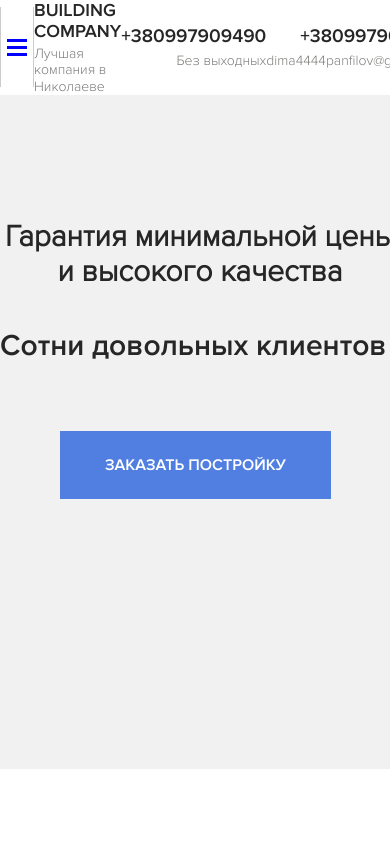
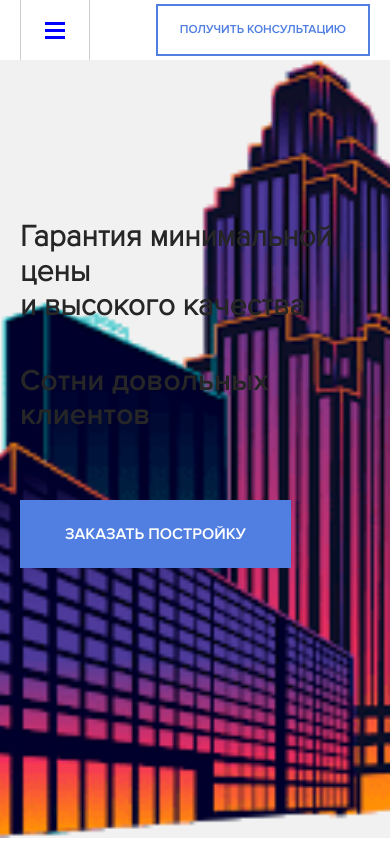
Before and after one commit to Jiraiya4/building_company_landing, a plain HTML site: page index.html in a window 390 px wide. Drawn offline with Linux system fonts and the light colour scheme.

Commit message:
add adaptive

```diff
--- a/index.html
+++ b/index.html
@@ -55,7 +55,7 @@
         <div class="hero">
             <div class="container">
                 <h1 class="hero__title">
-                    Гарантия минимальной цены и высокого качества
+                    Гарантия минимальной цены <br> и высокого качества
                 </h1>
                 <span class="hero__subtitle">
                     Сотни довольных клиентов
--- a/sass/_grid.sass
+++ b/sass/_grid.sass
@@ -1,3 +1,13 @@
 .container
     max-width: 1170px
     margin: auto
+@media (max-width: 1199px)
+    .container
+        max-width: 960px
+@media (max-width: 991px)
+    .container
+        max-width: 750px
+@media (max-width: 768px)
+    .container
+        max-width: 100%
+        padding: 0 20px
--- a/sass/sections/_hero.sass
+++ b/sass/sections/_hero.sass
@@ -1,5 +1,5 @@
 .hero
-    background: #f1f1f1 url('../../image/hero/hero-bg.png') no-repeat left 830px top 250px
+    background: #f1f1f1 url('../../image/hero/hero-bg.png') no-repeat center
     background-width: 550px
     //background-size: cover
     padding-top: 200px
@@ -7,12 +7,14 @@
     &__title
         font-size: 30px
         margin-bottom: 40px
-        width: 400px
-        text-align: center
+        //width: 400px
+        //text-align: center
     &__subtitle
         display: block
         margin-bottom: 67px
         font-size: 30px
         +bold
-    &__button
-        margin-left: 60px
+@media (max-width: 991px)
+    .hero
+        background-size: cover
+        background-position: top left 30%
--- a/sass/sections/_navbar.sass
+++ b/sass/sections/_navbar.sass
@@ -7,7 +7,6 @@
     &-wrap
         display: flex
         align-items: center
-        min-height: 80px
         justify-content: space-between
     &__mobile, &__second-mobile
         text-align: right
@@ -32,7 +31,7 @@
     width: 100%
     background-color: $primary
     color: #ffffff
-    transform: translateY(-100%)
+    transform: translateY(-200%)
     &_active
         transform: translateY(0)
     &__nav
@@ -72,3 +71,24 @@
         display: block
         font-size: 14px
         color: $text-color-light
+@media (max-width: 991px)
+    .logo
+        display: none
+@media (max-width: 675px)
+    .hero
+        width: 100%
+    .navbar
+        &__second-mobile
+            display: none
+    .menu
+        top: 60px
+        &-button
+            height: 60px
+        &__nav
+            flex-direction: column
+        &__link
+            margin-bottom: 20px
+@media (max-width: 475px)
+    .navbar
+        &__mobile
+                display: none
```
Also changed, not shown: css/style.css, 1 other file.
